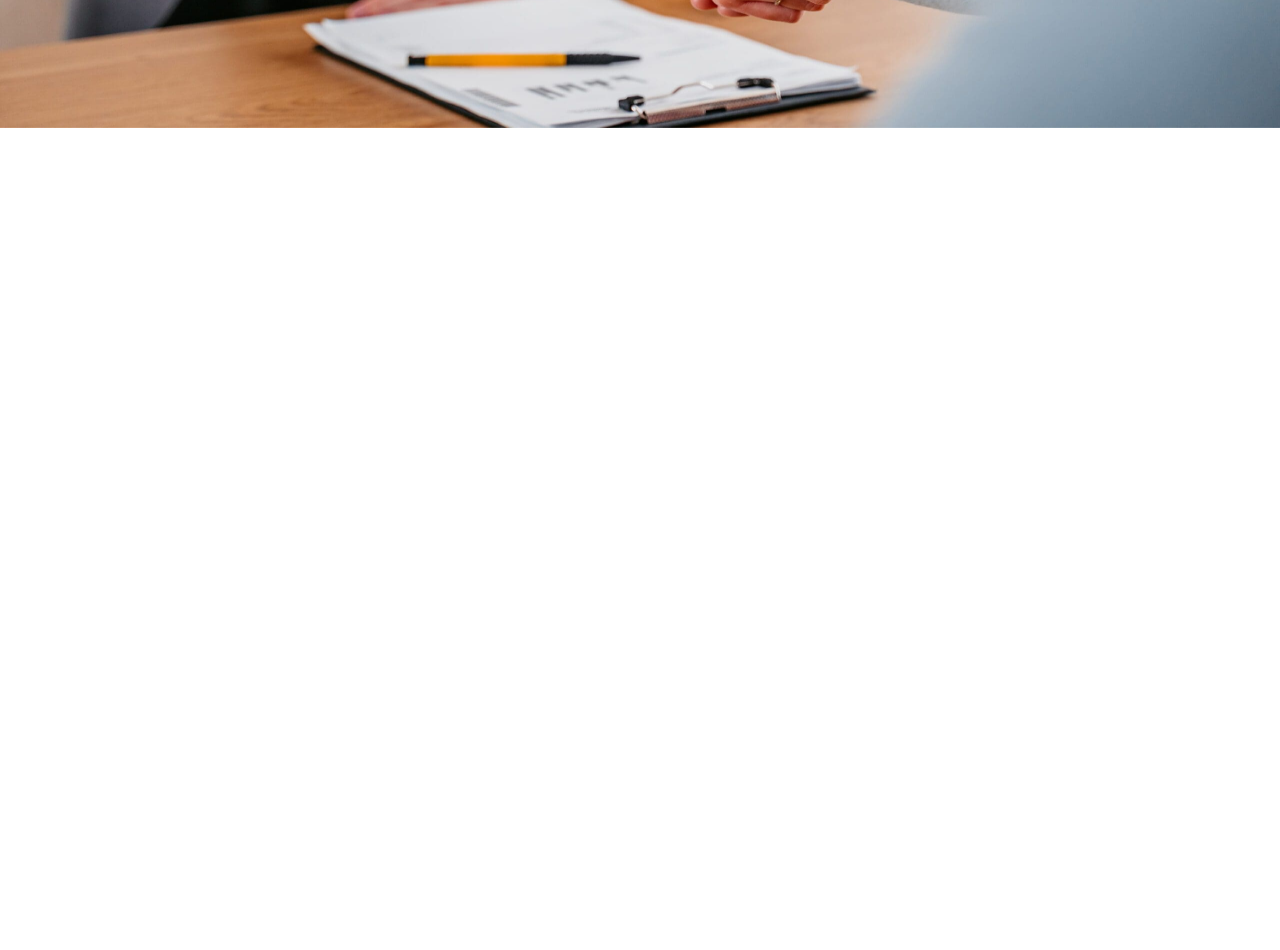
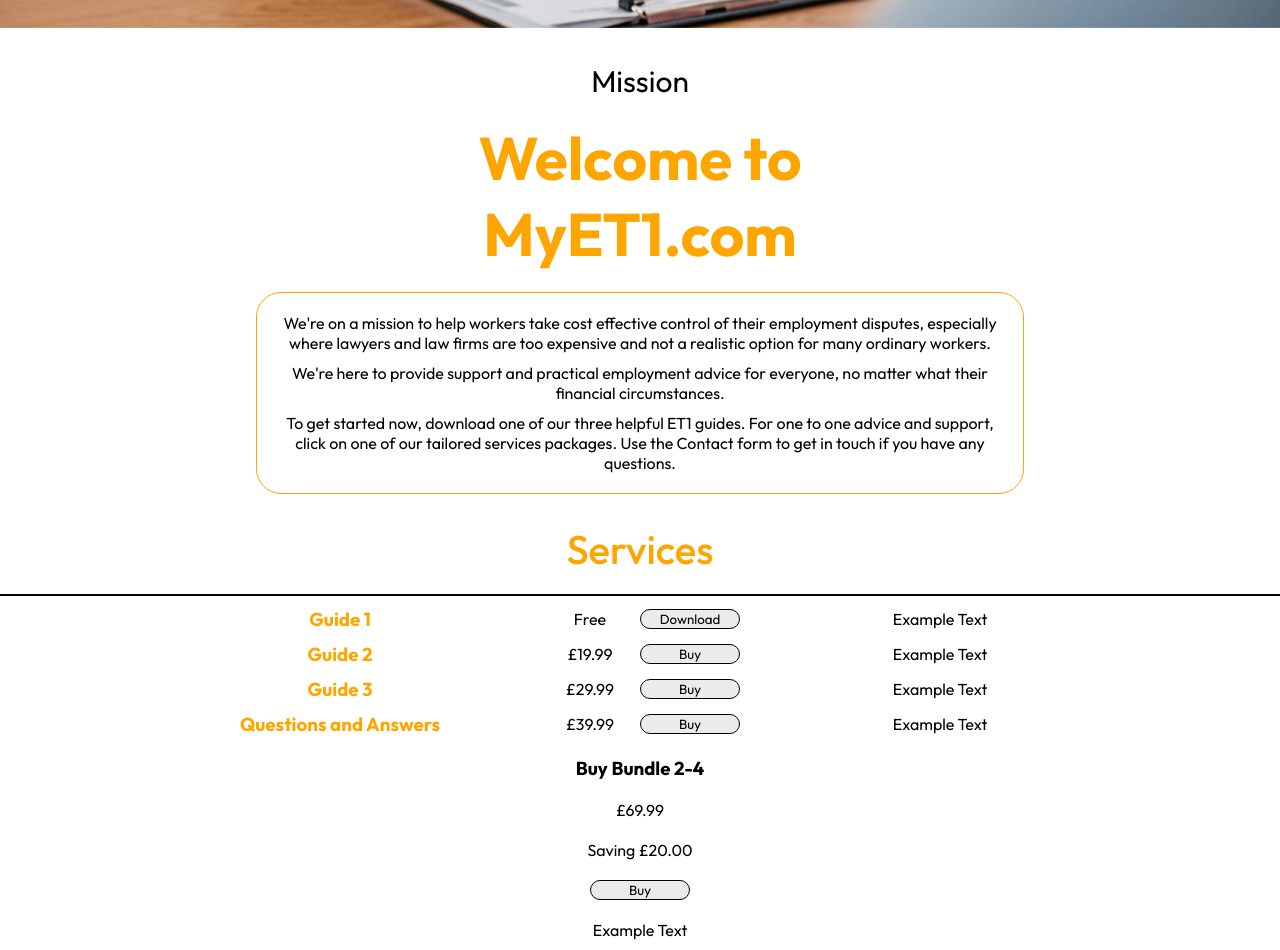
Before and after one commit to SabbirHossainRuet/myet-project, a React (Vite) app in the folder frontend/: page / in a window 1280 px wide. Shown: the part 420-1370 px from the top of the page. Before the commit the page ends 800 px from the top, so only its background shows below. Built offline with nearby package versions, Linux system fonts and the light colour scheme.

Commit message:
Update 1 18.08.2024

```diff
--- a/frontend/src/App.jsx
+++ b/frontend/src/App.jsx
@@ -1,12 +1,14 @@
 import React from 'react'
 import Navbar from './components/Navbar/Navbar'
 import Mission from './components/Mission/Mission'
+import ETGuides from './components/ETGuides/ETGuides'
 
 const App = () => {
   return (
     <div className='app'>
       <Navbar />
       <Mission />
+      <ETGuides />
 
     </div>
   )
--- a/frontend/src/assets/assets.js
+++ b/frontend/src/assets/assets.js
@@ -3,3 +3,72 @@
 export const assets = {
     legal
 }
+
+export const et_list = [
+    {
+        _id: "1",
+        name:"Guide 1",
+        price: 0,
+        description: "Example Text"
+    },
+    {
+        _id: "2",
+        name:"Guide 2",
+        price: 19.99,
+        description: "Example Text"
+    },
+    {
+        _id: "3",
+        name:"Guide 3",
+        price: 29.99,
+        description: "Example Text"
+    },
+    {
+        _id: "4",
+        name:"Questions and Answers",
+        price: 39.99,
+        description: "Example Text"
+    }
+]
+
+export const et_bundle = [
+    {
+        _id: "1",
+        name:"Buy Bundle 2-4",
+        price: 69.99,
+        text:"Saving £20.00",
+        description: "Example Text"
+    }
+]
+
+export const services = [
+    {
+        _id: "1",
+        name:"Option 1",
+        price: 79.99,
+        text:"One Hour of Tailored Advice and Support.",
+        description: "Don' t worry if we run over slightly, or if we need to explain or clarify things again, we won't charge you anymore."
+    },
+    {
+        _id: "2",
+        name:"Option 2",
+        price: 299,
+        text:"We offer 3 x 1 hour Coaching Support Service.",
+        description: "Helping you write your own ET1 with our expert Coaching Advice and Support Service by your side."
+    },
+    {
+        _id: "3",
+        name:"Option 3",
+        price: 699,
+        text:"ET1 Completion Service.",
+        description: "If you'd like us to write your ET1 for you, we're happy to do that also."
+    },
+    {
+        _id: "4",
+        name:"Option 4",
+        price: 899,
+        text:"Commission an Employment Lawyer through us.",
+        description: "As we instruct on multiple ET1s every week, we get the best rates for you."
+    },
+
+]
--- /dev/null
+++ b/frontend/src/components/Context/StoreContext.jsx
@@ -0,0 +1,25 @@
+import { createContext } from "react";
+import { et_list } from "../../assets/assets";
+import { et_bundle } from "../../assets/assets";
+import { services } from "../../assets/assets";
+
+
+export const StoreContext = createContext(null);
+
+const StoreContextProvider = (props) => {
+const contextValue = {
+    et_list,
+    et_bundle,
+    services
+};
+
+return (
+    <StoreContext.Provider value = {contextValue}>
+        {props.children}
+    </StoreContext.Provider>
+
+);
+
+};
+
+export default StoreContextProvider;
--- /dev/null
+++ b/frontend/src/components/ETGuides/ETGuides.css
@@ -0,0 +1,111 @@
+.et-guides{
+    margin: 0px 0px;
+    position: relative;
+}
+
+.et-guides-container{
+    display: flex;
+    flex-direction: column;
+    align-items: center;
+    justify-content: center;
+}
+
+.et-guides-container .title{
+   text-align: center;
+   font-size: 40px;
+   font-weight: 500;
+   color: orange;
+}
+.et-list {
+    margin: 0px 150px;
+    padding: 10px 0px;
+    display: flex;
+    /* grid-template-columns: repeat(auto-fill,minmax(240px, 1fr)); */
+    flex-direction: column;
+    align-items: center;
+    justify-content: center;
+    gap: 10px;
+    min-height: 150px;
+}
+
+.et-list-item{
+    display: flex;
+    flex-direction: row;
+    align-items: center;
+    justify-content: center;
+    min-height: 25px;
+}
+
+
+.et-list-item h3, .description {
+    min-width: 400px;
+    text-align: center;
+}
+.et-list-item .price, button{
+    min-width: 100px;
+    text-align: center;
+}
+
+.et-list-item h3{
+    color: orange;
+}
+
+.et-guides-container hr {
+    border: 1px solid black; /* Add a border to make it visible */
+    width: 100%; /* Ensure it spans across the width of the container */
+}
+.et-list-item button{
+    border: 1px solid black;
+    border-radius: 20px;
+    height: 20px;
+    background-color: rgb(235, 235, 235);
+
+}
+
+.et-list-item button:hover{
+    border: 1px solid orange;
+    border-radius: 20px;
+    height: 25px;
+    color: orange;
+    background-color: rgb(255, 244, 224);
+    animation: fadeIn 0.2s;
+
+}
+
+.et-bundle {
+    padding: 10px 0px;
+    display: grid;
+    grid-template-columns: repeat(auto-fill,minmax(240px, 1fr));
+    align-items: center;
+    justify-content: center;
+    gap: 10px;
+    min-height: 150px;
+}
+
+.et-bundle-item{
+    display: flex;
+    flex-direction: column;
+    align-items: center;
+    justify-content: center;
+    min-height: 25px;
+    gap: 20px;
+}
+
+
+.et-bundle-item button{
+    border: 1px solid black;
+    border-radius: 20px;
+    height: 20px;
+    background-color: rgb(235, 235, 235);
+
+}
+
+.et-bundle-item button:hover{
+    border: 1px solid orange;
+    border-radius: 20px;
+    height: 25px;
+    color: orange;
+    background-color: rgb(255, 244, 224);
+    animation: fadeIn 0.2s;
+
+}
--- /dev/null
+++ b/frontend/src/components/ETGuides/ETGuides.jsx
@@ -0,0 +1,54 @@
+import React, { useContext } from 'react'
+import './ETGuides.css'
+import { StoreContext } from '../Context/StoreContext'
+
+const ETGuides = () => {
+    const { et_list, et_bundle } = useContext(StoreContext)
+    return (
+        <div className='et-guides'>
+            <div className="et-guides-container">
+                <p className='title'>Services</p>
+                <br />
+                <hr />
+                <div className="et-list">
+                    {et_list.map((item, index) => (
+                        <>
+                            <div className="et-list-item" key={index}>
+                                <h3>{item.name}</h3>
+                                <p className='price'>{item.price === 0 ? "Free" : `£${item.price}`}</p>
+                                <button>{item.price === 0 ? "Download" : "Buy"}</button>
+                                <p className='description'>{item.description}</p>
+
+                            </div>
+                        </>
+                    ))
+                    }
+
+                </div>
+                <div className="et-bundle">
+                    {et_bundle.map((item, index) => (
+                        <>
+                            <div className="et-bundle-item" key={index}>
+                                <h3>{item.name}</h3>
+                                <p className='price'>{item.price === 0 ? "Free" : `£${item.price}`}</p>
+                                <p className='text'>{item.text}</p>
+                                <button>{item.price === 0 ? "Download" : "Buy"}</button>
+
+                                <p className='description'>{item.description}</p>
+
+                            </div>
+                        </>
+                    ))
+                    }
+
+                </div>
+            </div>
+
+
+
+
+        </div >
+    )
+}
+
+export default ETGuides
--- a/frontend/src/components/Mission/Mission.css
+++ b/frontend/src/components/Mission/Mission.css
@@ -1,9 +1,45 @@
+
 .mission-contents {
     width: 100%;
-    height: 34vw;
+    min-height: 300px;
 }
 
 .mission-image img {
     height: max(35vw, 100px);
     width: max(100vw, 100px);
 }
+
+.mission-texts{
+    margin: 30px 10vw;
+    display: flex;
+    flex-direction: column;
+    align-items: center;
+    gap: 20px;
+}
+
+.mission-texts .title{
+    color: black;
+    font-size: 30px;
+}
+
+.mission-texts h2{
+    color: orange;
+    font-size: 60px;
+    width: max(50vw, 100px);
+    text-align: center;
+}
+
+.mission-texts-text{
+    border: 1px solid orange;
+    border-radius: 25px;
+    gap: 10px;
+    padding: 20px 20px;
+    width: max(60vw, 100px);
+    display: flex;
+    flex-direction: column;
+    align-items: center;
+}
+
+.mission-texts-text p{
+    text-align: center;
+}
--- a/frontend/src/components/Mission/Mission.jsx
+++ b/frontend/src/components/Mission/Mission.jsx
@@ -1,20 +1,26 @@
-import React from 'react'
-import './Mission.css'
-import { assets } from '../../assets/assets'
+import React from "react";
+import "./Mission.css";
+import { assets } from "../../assets/assets";
 
 const Mission = () => {
     return (
-        <div className='mission'>
+        <div className="mission">
             <div className="mission-contents">
                 <div className="mission-image">
                     <img src={assets.legal} alt="" />
                 </div>
                 <div className="mission-texts">
-
+                    <p className="title">Mission</p>
+                    <h2>Welcome to MyET1.com</h2>
+                    <div className="mission-texts-text">
+                        <p>{`We're on a mission to help workers take cost effective control of their employment disputes, especially where lawyers and law firms are too expensive and not a realistic option for many ordinary workers.`}</p>
+                        <p>{`We're here to provide support and practical employment advice for everyone, no matter what their financial circumstances.`}</p>
+                        <p>{`To get started now, download one of our three helpful ET1 guides. For one to one advice and support, click on one of our tailored services packages. Use the Contact form to get in touch if you have any questions.`}</p>
+                    </div>
                 </div>
             </div>
         </div>
-    )
-}
+    );
+};
 
-export default Mission
+export default Mission;
--- a/frontend/src/components/Navbar/Navbar.css
+++ b/frontend/src/components/Navbar/Navbar.css
@@ -1,15 +1,19 @@
 .navbar {
     padding-left: 60px;
     padding-right: 60px;
-    height: 60px;
+    height: 80px;
     display: flex;
     align-items: center;
     justify-content: space-around;
+    position: fixed;
+    top: 0;
+    width: 100%;
+    background-color: white;
 }
 
 .navbar-left p {
     font-size: 50px;
-    color: tomato;
+    color: orange;
     cursor: pointer;
 }
 
@@ -22,4 +26,5 @@
     list-style: none;
     font-size: 20px;
     cursor: pointer;
+    color: black;
 }
--- a/frontend/src/index.css
+++ b/frontend/src/index.css
@@ -1,5 +1,20 @@
+@import url('https://fonts.googleapis.com/css2?family=Outfit:wght@100..900&display=swap');
+
+
 * {
-  margin: 10px 0px;
+  margin: 0px 0px;
   padding: 0px 0px;
   box-sizing: border-box;
+  font-family: Outfit;
+  scroll-behavior: smooth;
 }
+
+@keyframes fadeIn {
+  0% {
+    opacity: 0;
+  }
+
+  100% {
+    opacity: 1;
+  }
+}
--- a/frontend/src/main.jsx
+++ b/frontend/src/main.jsx
@@ -1,10 +1,19 @@
-import { StrictMode } from 'react'
-import { createRoot } from 'react-dom/client'
-import App from './App.jsx'
-import './index.css'
+import React from "react";
+import ReactDOM from "react-dom/client";
+import App from "./App.jsx";
+import "./index.css";
+import { BrowserRouter } from "react-router-dom";
+import StoreContextProvider from "./components/Context/StoreContext.jsx";
 
-createRoot(document.getElementById('root')).render(
-  <StrictMode>
-    <App />
-  </StrictMode>,
-)
+
+ReactDOM.createRoot(document.getElementById("root")).render(
+  <BrowserRouter>
+    <StoreContextProvider>
+      <App />
+
+    </StoreContextProvider>
+
+
+
+  </BrowserRouter>
+);
```
Also changed, not shown: frontend/src/components/Services/Services.jsx (added, +8 -0 lines), frontend/src/components/Services/Services.css (added).
